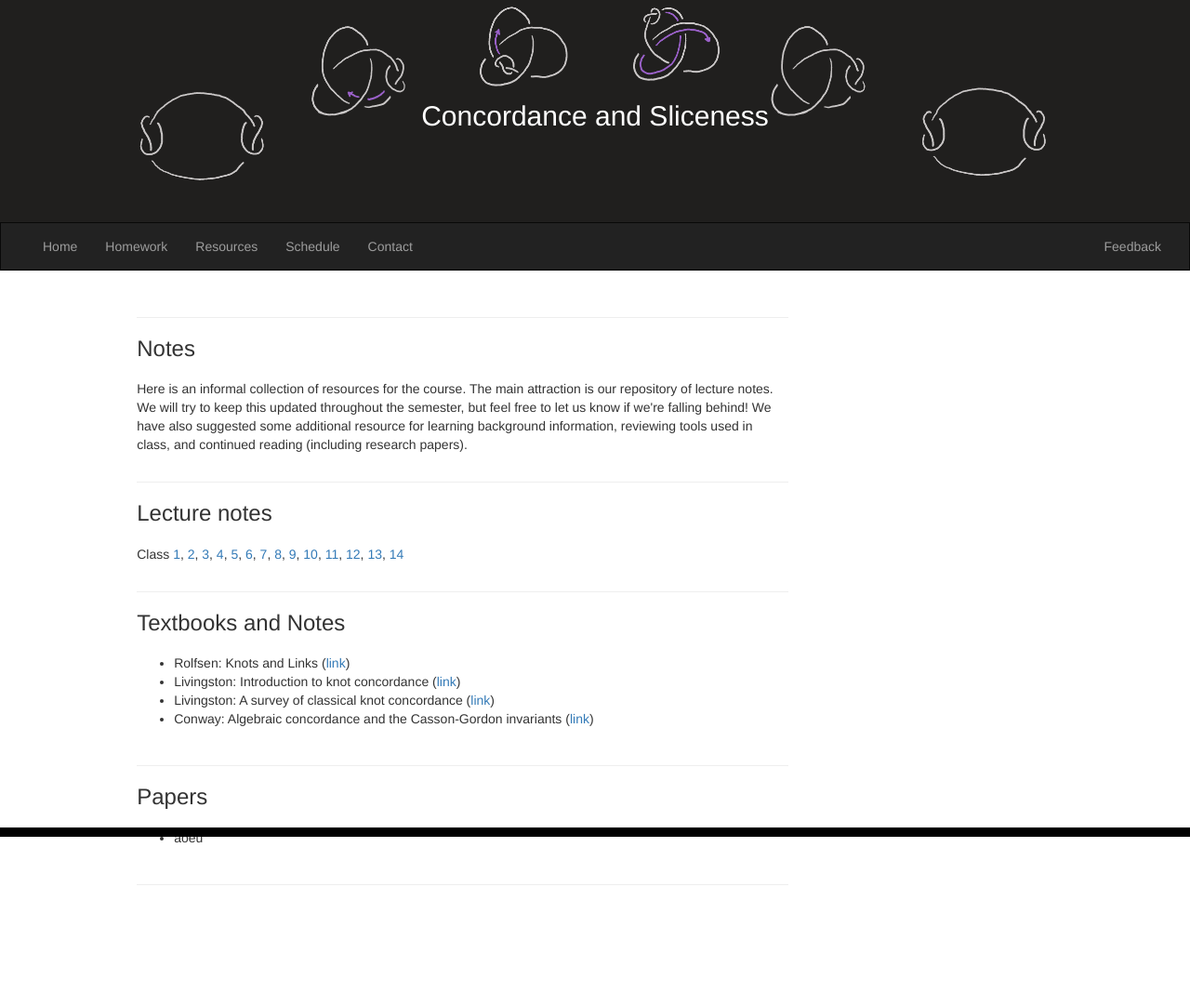
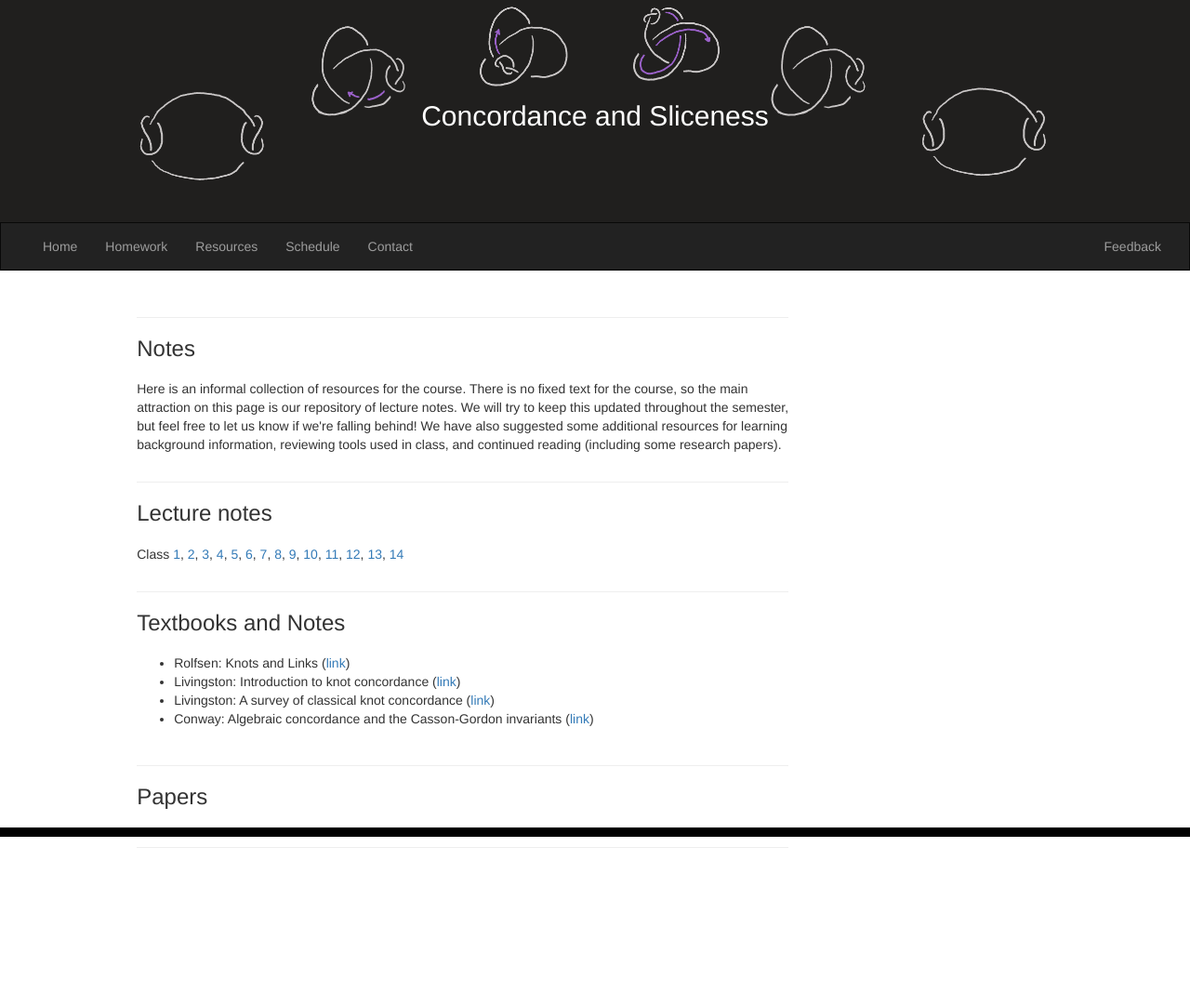
Before and after one commit to imsundberg/concordance, a Jekyll site: the page built from resources/index.html, in a window 1280 px wide. Shown: the whole page at 93% size. Built offline with Jekyll 4.4.1, drawn with Linux system fonts in a browser that asks for light colours; after the commit the page ends 1042 px from its top, so only the background shows below that.

Commit message:
Update index.html

```diff
--- a/resources/index.html
+++ b/resources/index.html
@@ -18,7 +18,7 @@ title: Resources
 		<div class="row">
 			<div class="col-sm-2"></div>
 			<div class="col-sm-10" id="space">
-				Here is an informal collection of resources for the course. The main attraction is our repository of lecture notes. We will try to keep this updated throughout the semester, but feel free to let us know if we're falling behind! We have also suggested some additional resource for learning background information, reviewing tools used in class, and continued reading (including research papers).
+				Here is an informal collection of resources for the course. There is no fixed text for the course, so the main attraction on this page is our repository of lecture notes. We will try to keep this updated throughout the semester, but feel free to let us know if we're falling behind! We have also suggested some additional resources for learning background information, reviewing tools used in class, and continued reading (including some research papers).
 			</div>
 		</div>
 
@@ -77,14 +77,14 @@ title: Resources
 			</div>
 		</div>
 
-		<div class="row">
+<!-- 		<div class="row">
 			<div class="col-sm-2"></div>
 			<div class="col-sm-10" id="space">
 				<ul>
 					<li>aoeu</li>
 				</ul>
 			</div>
-		</div>
+		</div> -->
 
 		<div class="row">
 			<div class="col-sm-2"></div>
```
